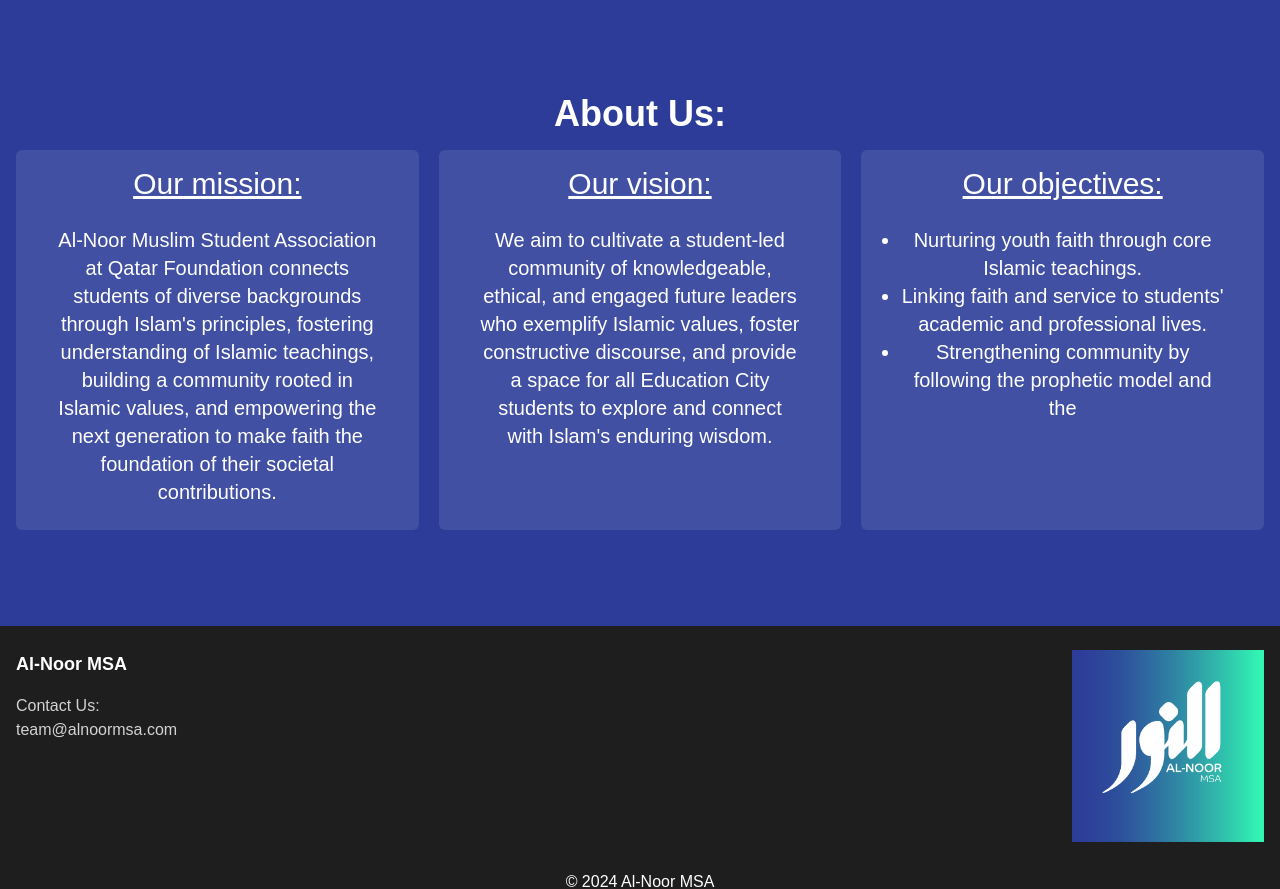
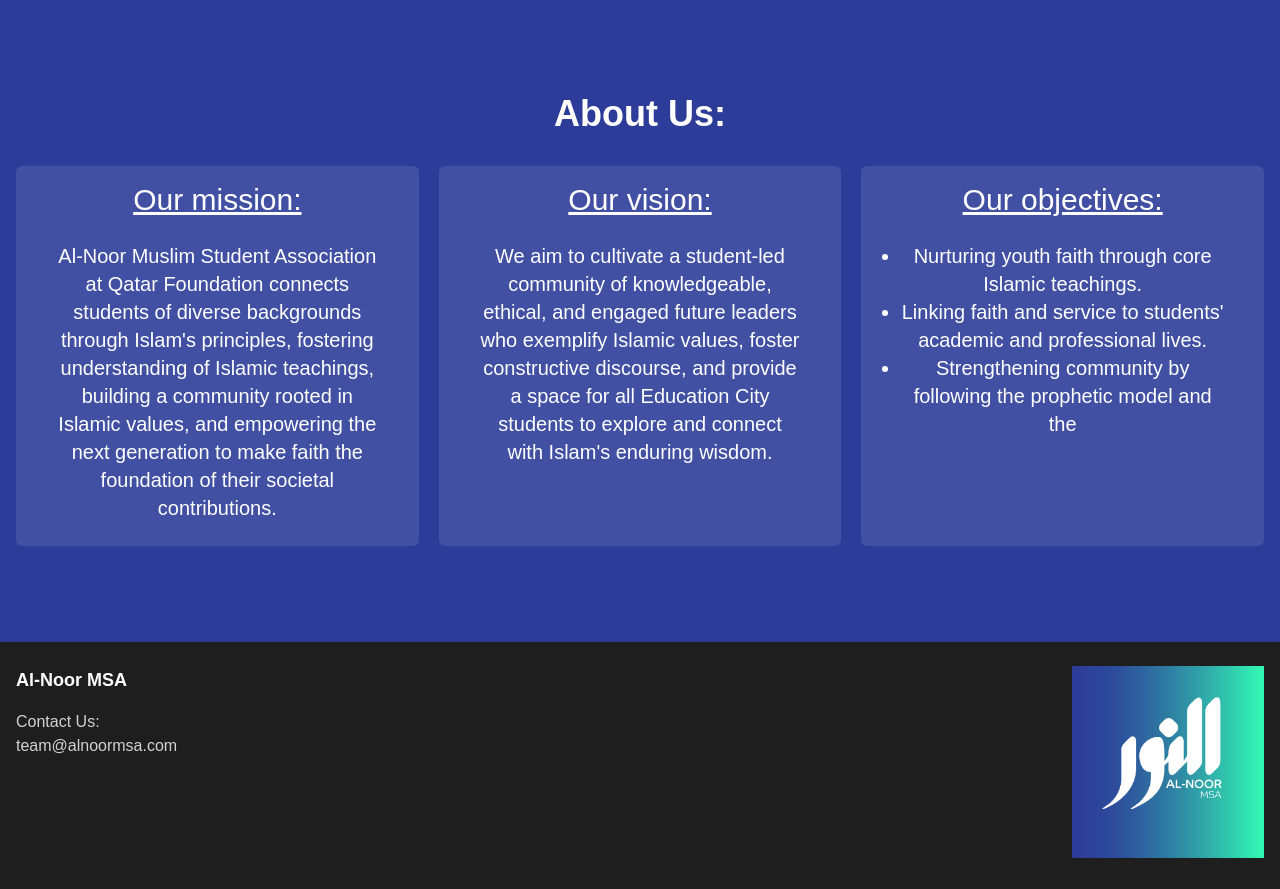
Before and after one commit to Enhmunh-E/al-noor-msa, a Next.js app: page / in a window 1280 px wide. Shown: the part 1354-2243 px from the top of the page. Built offline with nearby package versions, Linux system fonts and the light colour scheme.

Commit message:
minor text update

```diff
--- a/src/components/about.tsx
+++ b/src/components/about.tsx
@@ -1,6 +1,6 @@
 export const AboutUs = () => {
   return (
-    <section className="px-4 container mx-auto flex flex-col gap-4">
+    <section className="px-4 container mx-auto flex flex-col gap-8">
       <h2 className="text-2xl lg:text-4xl font-semibold text-center">
         About Us:
       </h2>
```
